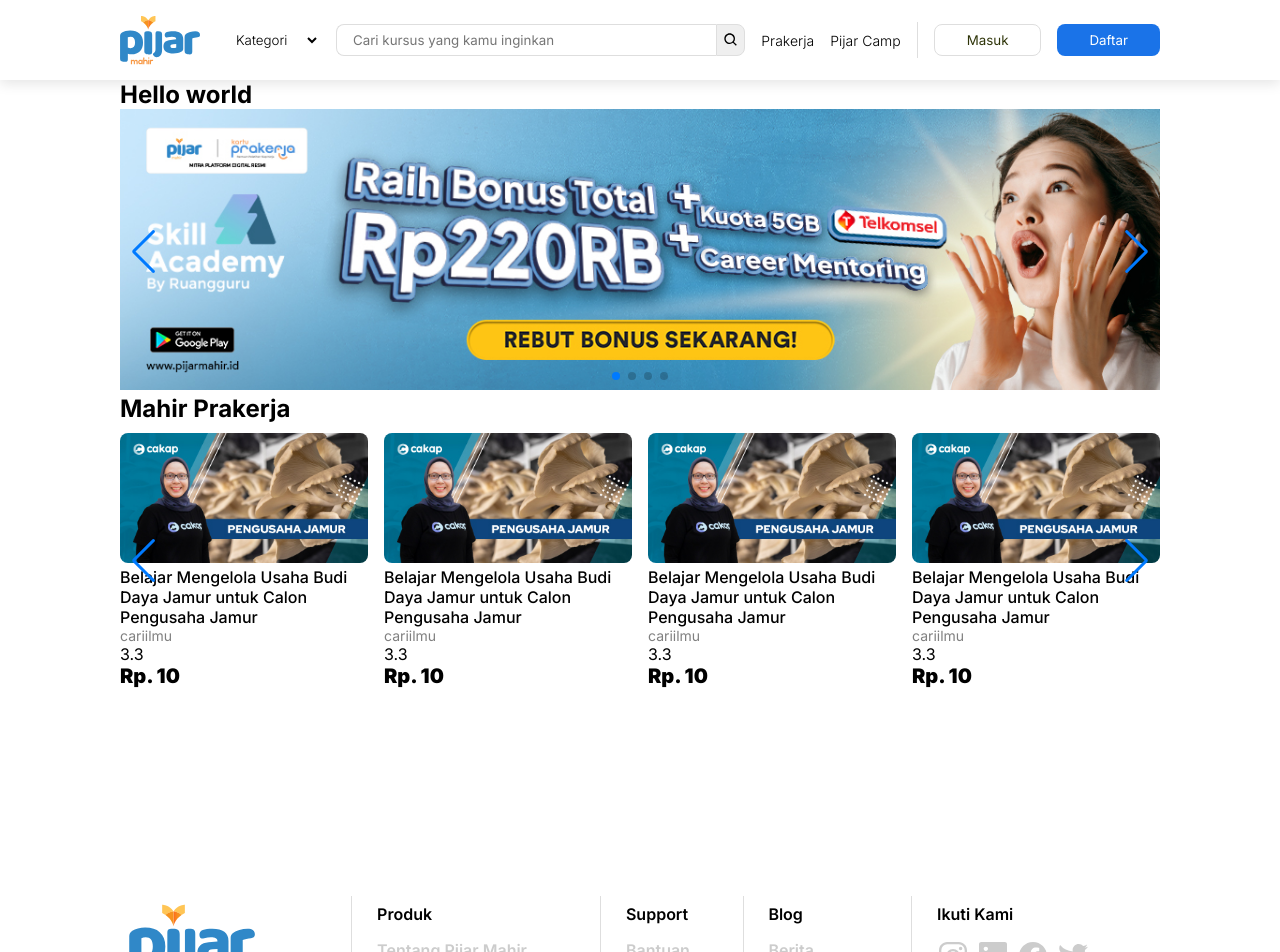
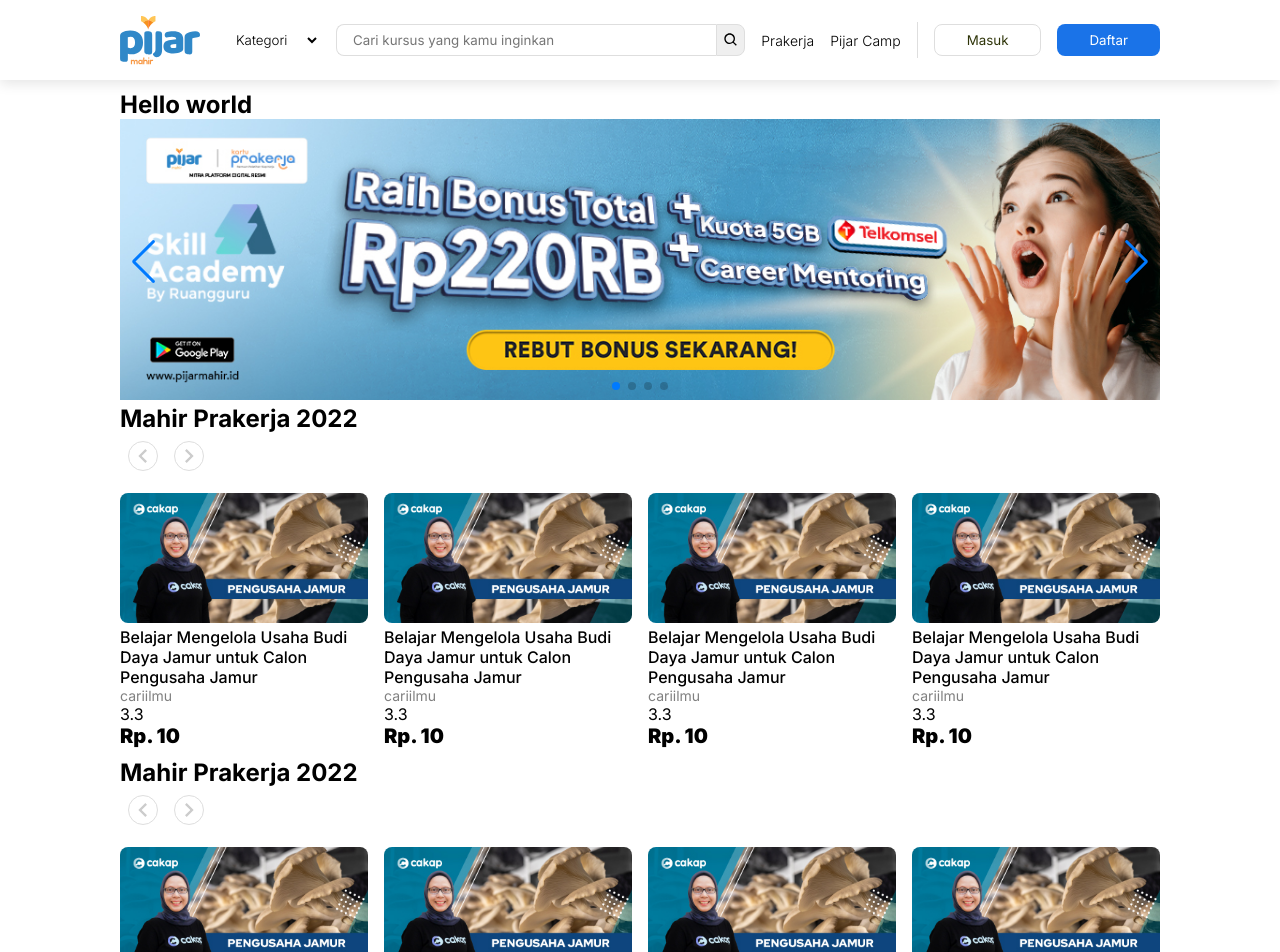
Before and after one commit to AnantaNd/pijarmahir, a Next.js app: page / in a window 1280 px wide. Shown: the top 952 px of the page. Built offline with nearby package versions, Linux system fonts and the light colour scheme; no server answers.

Commit message:
Layout: fix styling footer

```diff
--- a/components/Button/SwipperBtn/SwipperBtn.js
+++ b/components/Button/SwipperBtn/SwipperBtn.js
@@ -15,7 +15,7 @@
 import { Navigation, Pagination } from "swiper";
 
 
-export default function SwiperBtn({section, children}){
+export default function SwiperBtn({children}){
   const slideRef = useRef(null)
 
     const btnPrev = useCallback(() =>{
@@ -34,17 +34,14 @@
 
   return (
     <div>
-      {
-        section &&
-        <div className={styles.containerSwiper}>
-          <MdNavigateBefore className={styles.btnSwiper} onClick={btnPrev}>prev</MdNavigateBefore>
-          <MdNavigateNext className={styles.btnSwiper} onClick={btnNext}>next</MdNavigateNext>
-        </div>
-      }
+      <div className={styles.containerSwiper}>
+        <MdNavigateBefore className={styles.btnSwiper} onClick={btnPrev} size={30}>prev</MdNavigateBefore>
+        <MdNavigateNext className={styles.btnSwiper} onClick={btnNext} size={30}>next</MdNavigateNext>
+      </div>
       <Swiper
        effect={'flip'}
        grabCursor={true}
-       navigation={true}
+       navigation={false}
        modules={[Pagination,Navigation]}
        Pagination={{clickable:true}}
        loop={true}
--- a/components/Button/SwipperBtn/SwipperBtn.module.css
+++ b/components/Button/SwipperBtn/SwipperBtn.module.css
@@ -0,0 +1,7 @@
+.btnSwiper{
+  border: 1px solid var(--borderColor);
+  color: var(--greyColor);
+  border-radius: 100%;
+  margin: 8px;
+
+}
--- a/components/Footer/FooterMain/Footer.module.css
+++ b/components/Footer/FooterMain/Footer.module.css
@@ -1,5 +1,5 @@
 .footer {
-  padding: 0px 320px;
+  padding: 0px 120px;
 }
 
 .container_content {
--- a/components/Footer/FooterSecond/Footer.module.css
+++ b/components/Footer/FooterSecond/Footer.module.css
@@ -1,5 +1,5 @@
 .footer {
-  padding: 32px 320px;
+  padding: 32px 120px;
   display: flex;
   justify-content: space-between;
   background-color: var(--footerColor);
--- a/components/Layouts/Layouts.module.css
+++ b/components/Layouts/Layouts.module.css
@@ -1,8 +1,8 @@
 .main {
-  padding: 0px 320px;
+  padding: 0px 120px;
   width: 100%;
-  height: 100vh;
-  margin-top: 80px;
+  /* height: 100VH; */
+  margin: 90px auto;
 }
 
 @media only screen and (max-width: 1280px) {
--- a/components/Navbar/Navbar.module.css
+++ b/components/Navbar/Navbar.module.css
@@ -5,7 +5,7 @@
   z-index: 9999;
   display: flex;
   min-height: 80px;
-  padding: 0px 320px;
+  padding: 0px 120px;
   align-items: center;
   justify-content: space-between;
   width: 100%;
--- a/pages/index.js
+++ b/pages/index.js
@@ -28,9 +28,9 @@
         <Section>
           <SwiperSlide />
         </Section>
-
+        {/* Mahir prakerja 2022 */}
         <Section>
-          <h1 className={styles.courseCategory}>Mahir Prakerja</h1>
+          <h1 className={styles.courseCategory}>Mahir Prakerja 2022</h1>
           <SwiperBtn>
             <div className={styles.containerCourse}>
               <CardCourse img={'/mahirprakerja.jpg'} course={'Belajar Mengelola Usaha Budi Daya Jamur untuk Calon Pengusaha Jamur'} price={10} subtitle={'cariilmu'} rating={3.3}/>
@@ -40,6 +40,19 @@
             </div>
           </SwiperBtn>
         </Section>
+        {/* Mahir prakerja 2022 */}
+        <Section>
+          <h1 className={styles.courseCategory}>Mahir Prakerja 2022</h1>
+          <SwiperBtn>
+            <div className={styles.containerCourse}>
+              <CardCourse img={'/mahirprakerja.jpg'} course={'Belajar Mengelola Usaha Budi Daya Jamur untuk Calon Pengusaha Jamur'} price={10} subtitle={'cariilmu'} rating={3.3}/>
+              <CardCourse img={'/mahirprakerja.jpg'} course={'Belajar Mengelola Usaha Budi Daya Jamur untuk Calon Pengusaha Jamur'} price={10} subtitle={'cariilmu'} rating={3.3}/>
+              <CardCourse img={'/mahirprakerja.jpg'} course={'Belajar Mengelola Usaha Budi Daya Jamur untuk Calon Pengusaha Jamur'} price={10} subtitle={'cariilmu'} rating={3.3}/>
+              <CardCourse img={'/mahirprakerja.jpg'} course={'Belajar Mengelola Usaha Budi Daya Jamur untuk Calon Pengusaha Jamur'} price={10} subtitle={'cariilmu'} rating={3.3}/>
+            </div>
+          </SwiperBtn>
+        </Section>
+
       </Layouts>
 
       <footer></footer>
```
